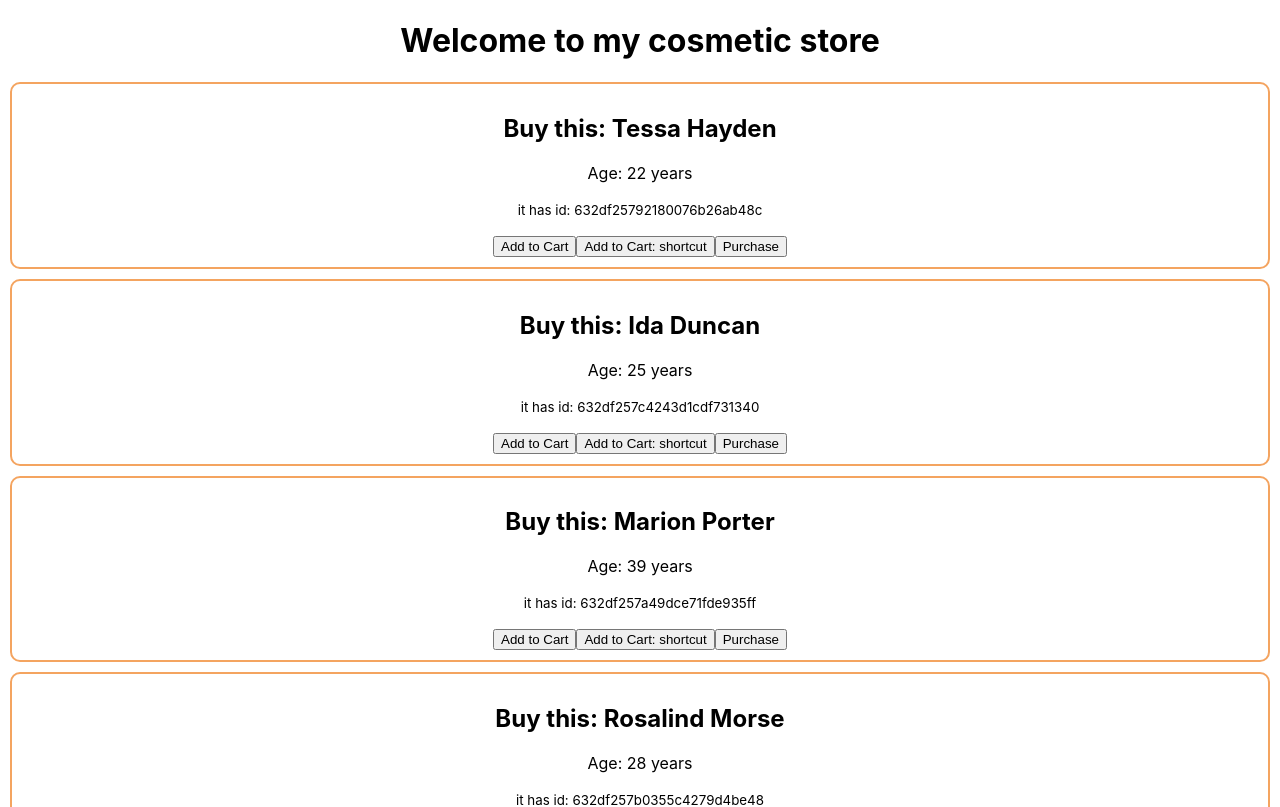
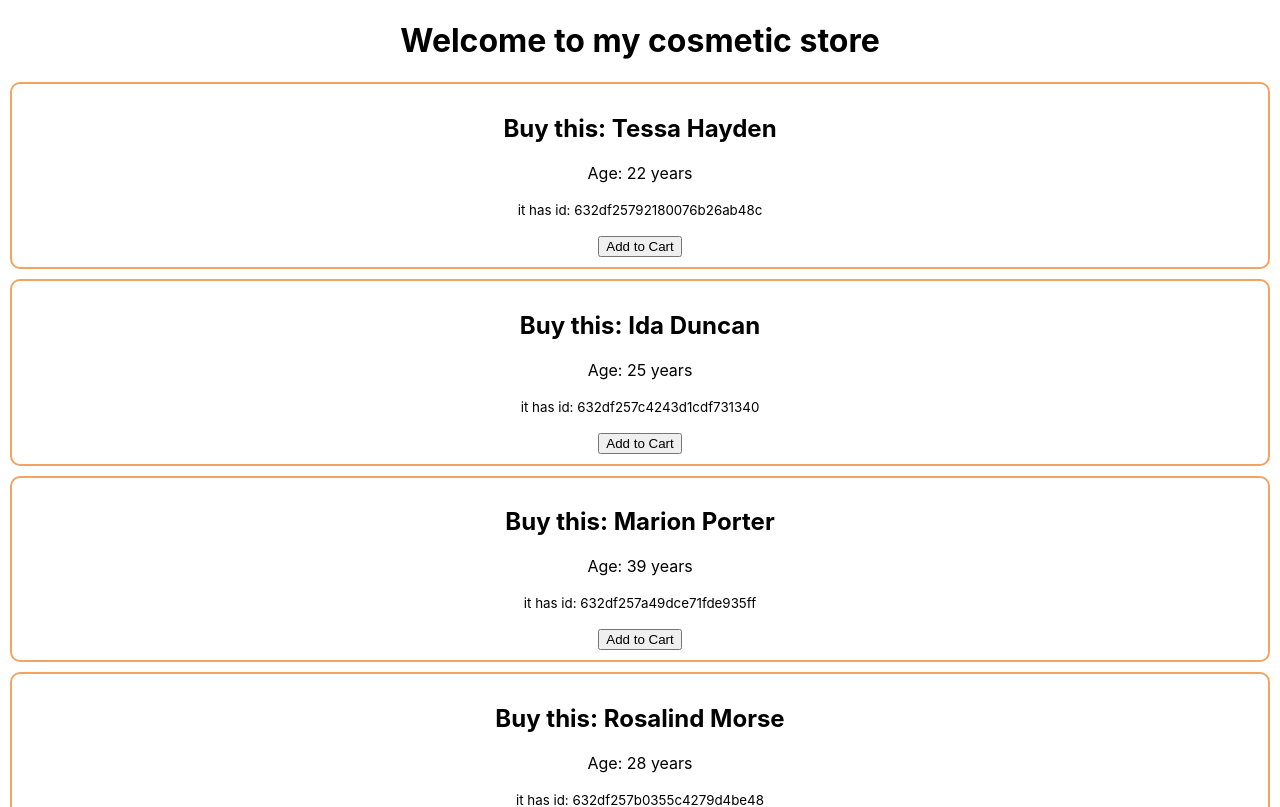
Before and after one commit to sufian06/react-storage-and-handler, a React (Create React App) app: page / in a window 1280 px wide. Shown: the top 807 px of the page. Built offline with nearby package versions, Linux system fonts and the light colour scheme.

Commit message:
just one item data storage to localStorage

```diff
--- a/src/components/Cosmetic/Cosmetic.js
+++ b/src/components/Cosmetic/Cosmetic.js
@@ -1,22 +1,19 @@
 import React from "react";
+import { addToDB } from "../utilities/fakedb";
 import "./Cosmetic.css";
 
 const Cosmetic = (props) => {
   const { name, age, id } = props.cosmetic;
   const addToCart = (id) => {
-    console.log('item added', id)
+    addToDB(id)
   }
-
-  const addToCartWithParam = () => addToCart(id)
 
   return (
     <div className="product">
       <h2>Buy this: {name}</h2>
       <p>Age: {age} years</p>
       <p><small>it has id: {id}</small></p>
-      <button onClick={addToCartWithParam}>Add to Cart</button>
-      <button onClick={() => addToCart(id)}>Add to Cart: shortcut</button>
-      <button onClick={() => addToCart(id)}>Purchase</button>
+      <button onClick={() => addToCart(id)}>Add to Cart</button>
     </div>
   );
 };
--- /dev/null
+++ b/src/components/utilities/fakedb.js
@@ -0,0 +1,14 @@
+// use localStorage to manage cart data
+const addToDB = (id) => {
+  const quantity = localStorage.getItem(id);
+  if (quantity) {
+    console.log("already exists");
+    const newQuantity = parseInt(quantity) + 1;
+    localStorage.setItem(id, newQuantity)
+  } else {
+    console.log('new item')
+    localStorage.setItem(id, 1);
+  }
+};
+
+export { addToDB };
```
